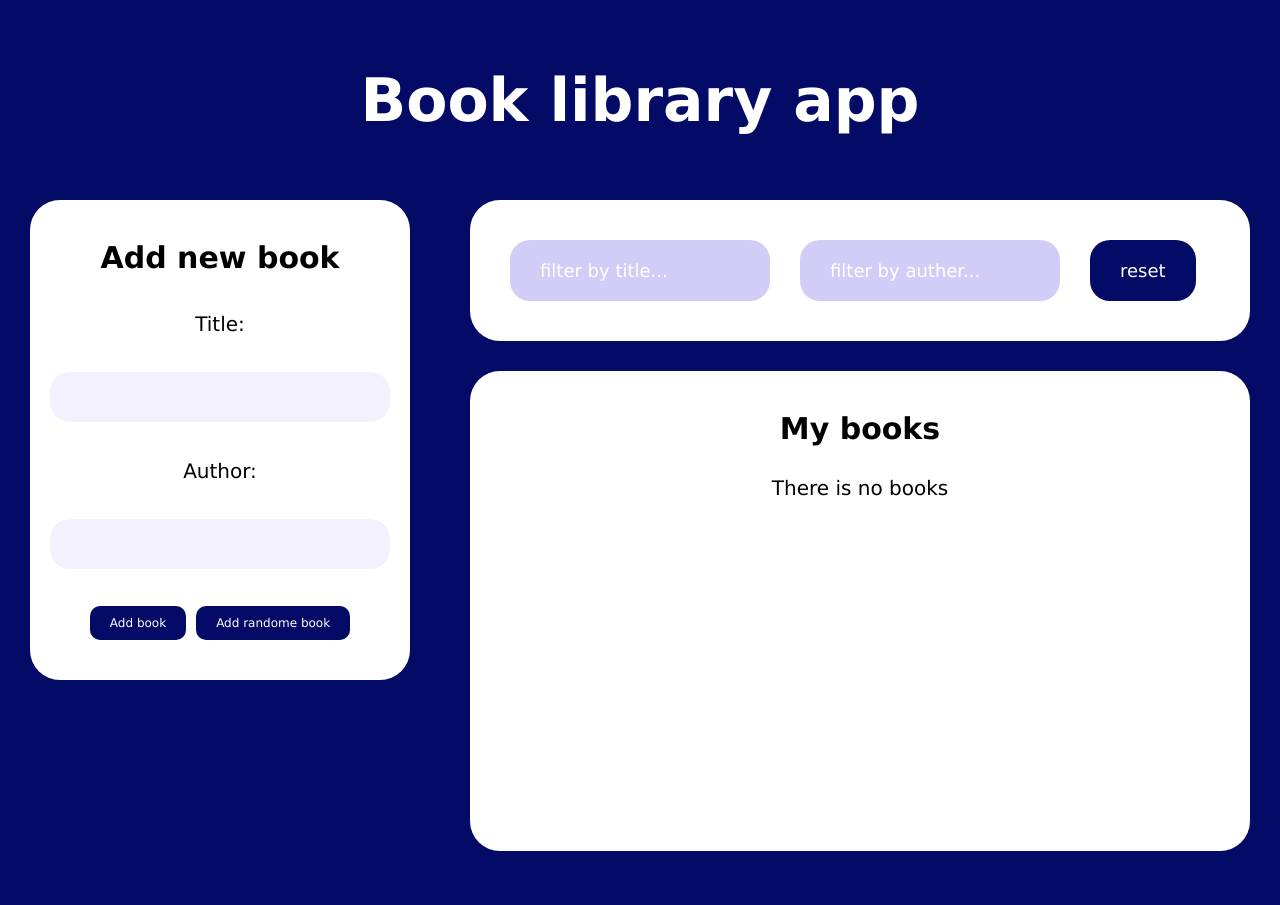
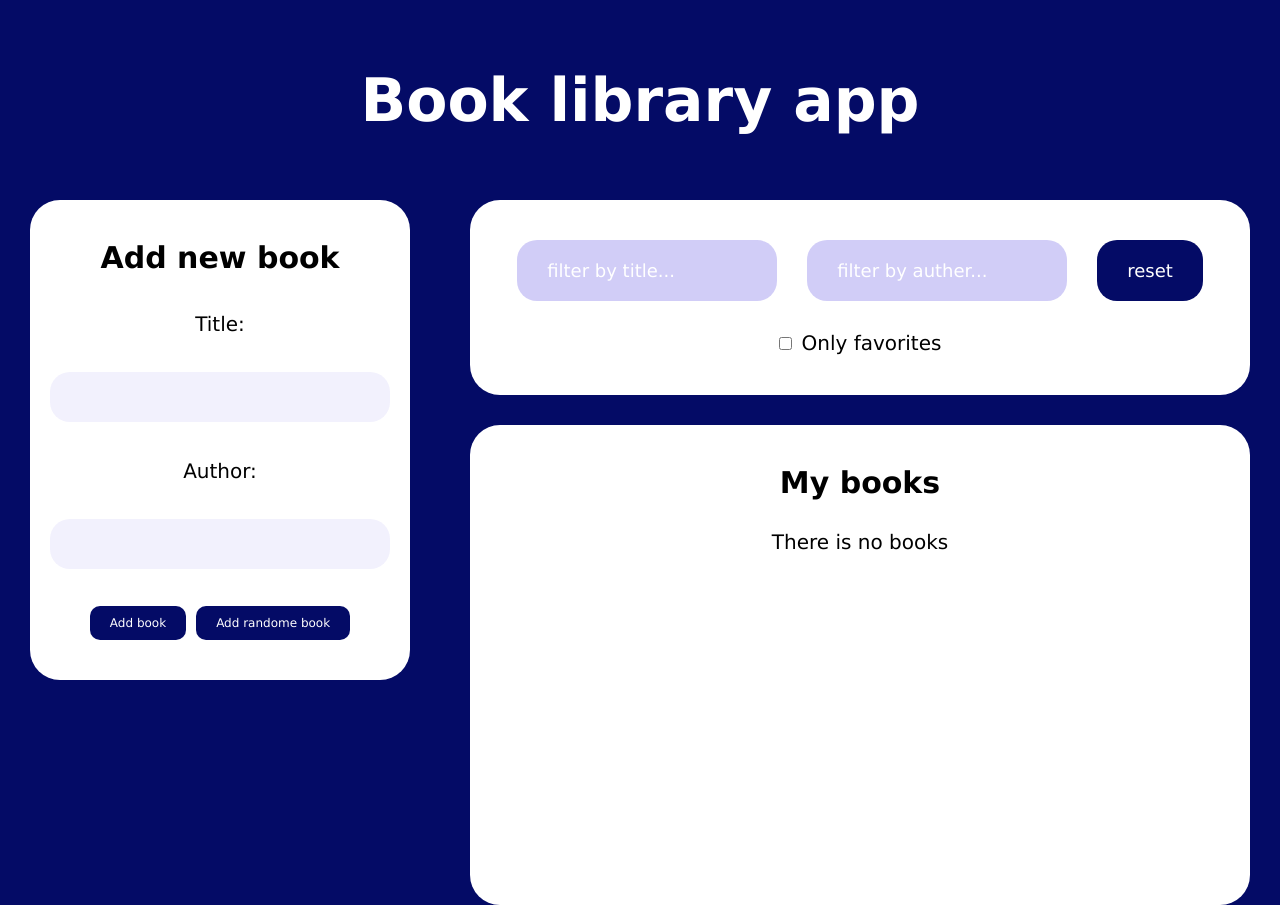
Before and after one commit to tayahanchar/my_library, a React (Vite) app: page / in a window 1280 px wide. Before the commit the page ends 851 px from the top, so only its background shows below. Built offline with nearby package versions, Linux system fonts and the light colour scheme.

Commit message:
feat: add only favotire books filter

```diff
--- a/src/components/BooksList.jsx
+++ b/src/components/BooksList.jsx
@@ -3,13 +3,14 @@ import './booksList.css';
 import Book from './Book';
 import { useDispatch } from 'react-redux';
 import { deleteBook, addToFavorites} from '../books-reducer/actionCreators';
-import {selectTitle, selectAuthor} from '../filterReducer';
+import {selectTitle, selectAuthor, selectFavorites} from '../filterReducer';
 
 function BooksList() {
   const booksList = useSelector((state) => state.booksReducer);
   const dispatch = useDispatch();
   const titleFilter = useSelector(selectTitle);
   const authorFilter = useSelector(selectAuthor);
+  const isChecked = useSelector(selectFavorites);
 
   const delBook = (id) => {
     dispatch(deleteBook(id));
@@ -29,8 +30,9 @@ function BooksList() {
     filteredBook = filteredBook.filter((book) => book.author.toLowerCase().includes(authorFilter.toLowerCase()));
   }
 
-
-
+  if(isChecked) {
+    filteredBook = filteredBook.filter((book) => book.isFavorite);
+  }
 
   return (
     <div className="books-list-section">
--- a/src/components/Filters.jsx
+++ b/src/components/Filters.jsx
@@ -1,12 +1,13 @@
 import './filters.css';
 import { useDispatch, useSelector } from 'react-redux';
-import {setTitleFilter, setAuthorFilter, resetFilters} from '../filterReducer';
-import {selectTitle, selectAuthor} from '../filterReducer';
+import {setTitleFilter, setAuthorFilter, resetFilters, setOnlyFavoritesFilter} from '../filterReducer';
+import {selectTitle, selectAuthor, selectFavorites} from '../filterReducer';
 
 function Filters() {
   const dispatch = useDispatch();
   const titleValue = useSelector(selectTitle);
   const authorValue = useSelector(selectAuthor);
+  const isChecked = useSelector(selectFavorites);
 
   const useTitleFilter = (event) => {
     dispatch(setTitleFilter(event.target.value));
@@ -20,11 +21,19 @@ function Filters() {
     dispatch(resetFilters());
   }
 
+  const toggleFavorites = () => {
+    dispatch(setOnlyFavoritesFilter())
+  }
+
   return (
     <div className="filters">
       <input value={titleValue} onChange={useTitleFilter} type="text" name='title' placeholder="filter by title..." />
       <input value={authorValue} onChange={useAuthorFilter} type="text" name='author' placeholder="filter by auther..." />
       <button onClick={resetAllFilters}>reset</button>
+      <div>
+        <input id='fav' onChange={toggleFavorites} type="checkbox" checked={isChecked} />
+        <label className='fav-label' htmlFor="fav">Only favorites</label>
+      </div>
     </div>
   )
 }
--- a/src/components/filters.css
+++ b/src/components/filters.css
@@ -3,13 +3,15 @@
   padding: 40px;
   display: flex;
   flex-direction: row;
+  flex-wrap: wrap;
+  justify-content: center;
   gap: 30px;
   color: #000;
   background-color: #FFF;
   border-radius: 30px;
 }
 
-.filters input {
+.filters > input {
   background-color: #2815d736;
   padding: 20px 30px;
   border-radius: 20px;
@@ -18,7 +20,7 @@
   font-size: 18px;
 }
 
-.filters input::placeholder {
+.filters > input::placeholder {
   color: #FFF;
   font-size: 18px;
 }
@@ -34,3 +36,7 @@
 .filters button:hover {
   cursor: pointer;
 }
+
+.fav-label {
+  margin-left: 10px;
+}
--- a/src/filterReducer.js
+++ b/src/filterReducer.js
@@ -3,6 +3,7 @@ import { createSlice } from "@reduxjs/toolkit";
 const initialState = {
   title: "",
   author: "",
+  onlyFavorite: false,
 };
 
 const filterReducer = createSlice({
@@ -18,12 +19,21 @@ const filterReducer = createSlice({
     resetFilters: () => {
       return initialState;
     },
+    setOnlyFavoritesFilter: (state) => {
+      state.onlyFavorite = !state.onlyFavorite;
+    },
   },
 });
 
-export const { setTitleFilter, setAuthorFilter, resetFilters } =
-  filterReducer.actions;
+export const {
+  setTitleFilter,
+  setAuthorFilter,
+  resetFilters,
+  setOnlyFavoritesFilter,
+} = filterReducer.actions;
+
 export const selectTitle = (state) => state.filterReducer.title;
 export const selectAuthor = (state) => state.filterReducer.author;
+export const selectFavorites = (state) => state.filterReducer.onlyFavorite;
 
 export default filterReducer.reducer;
```
